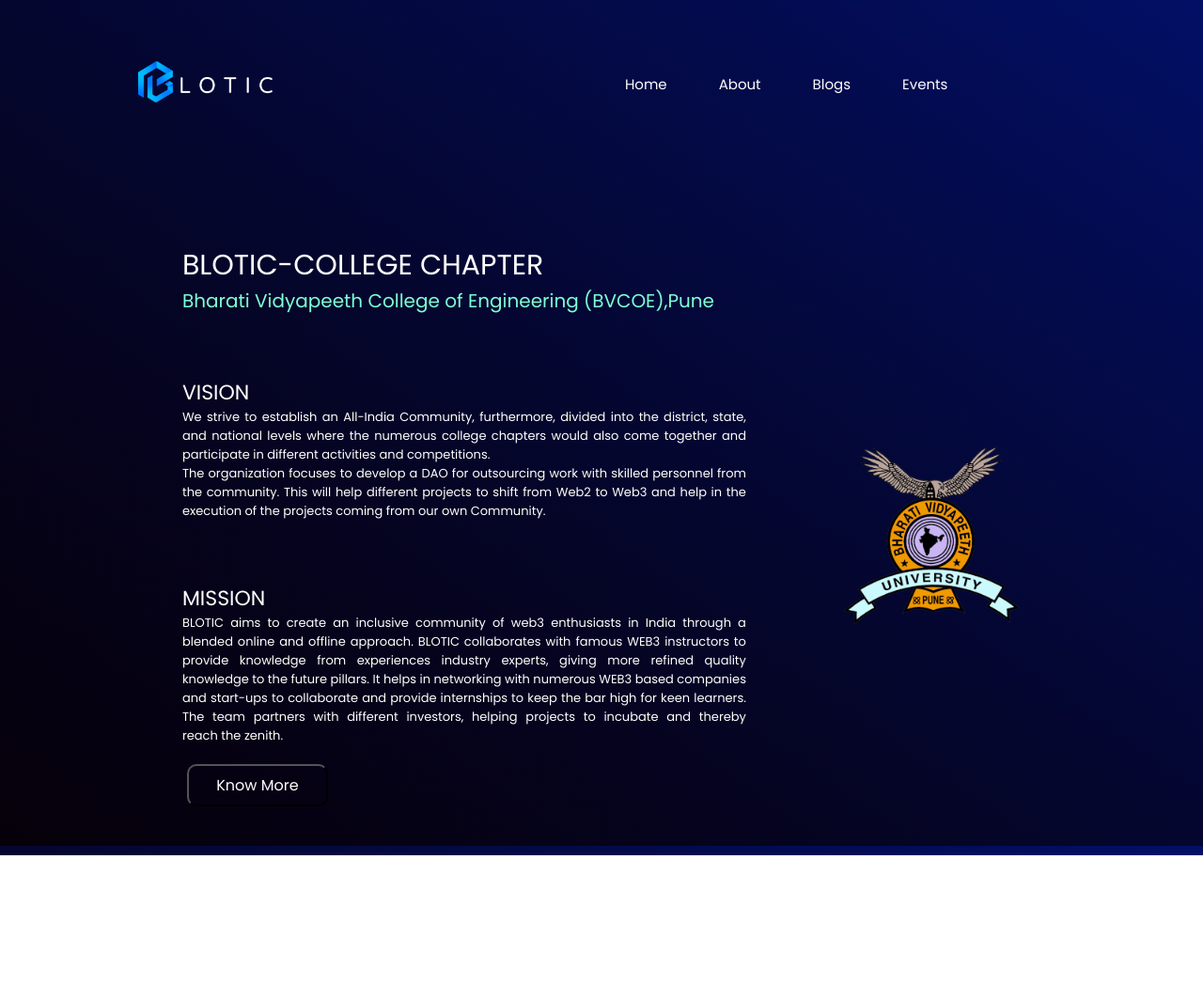
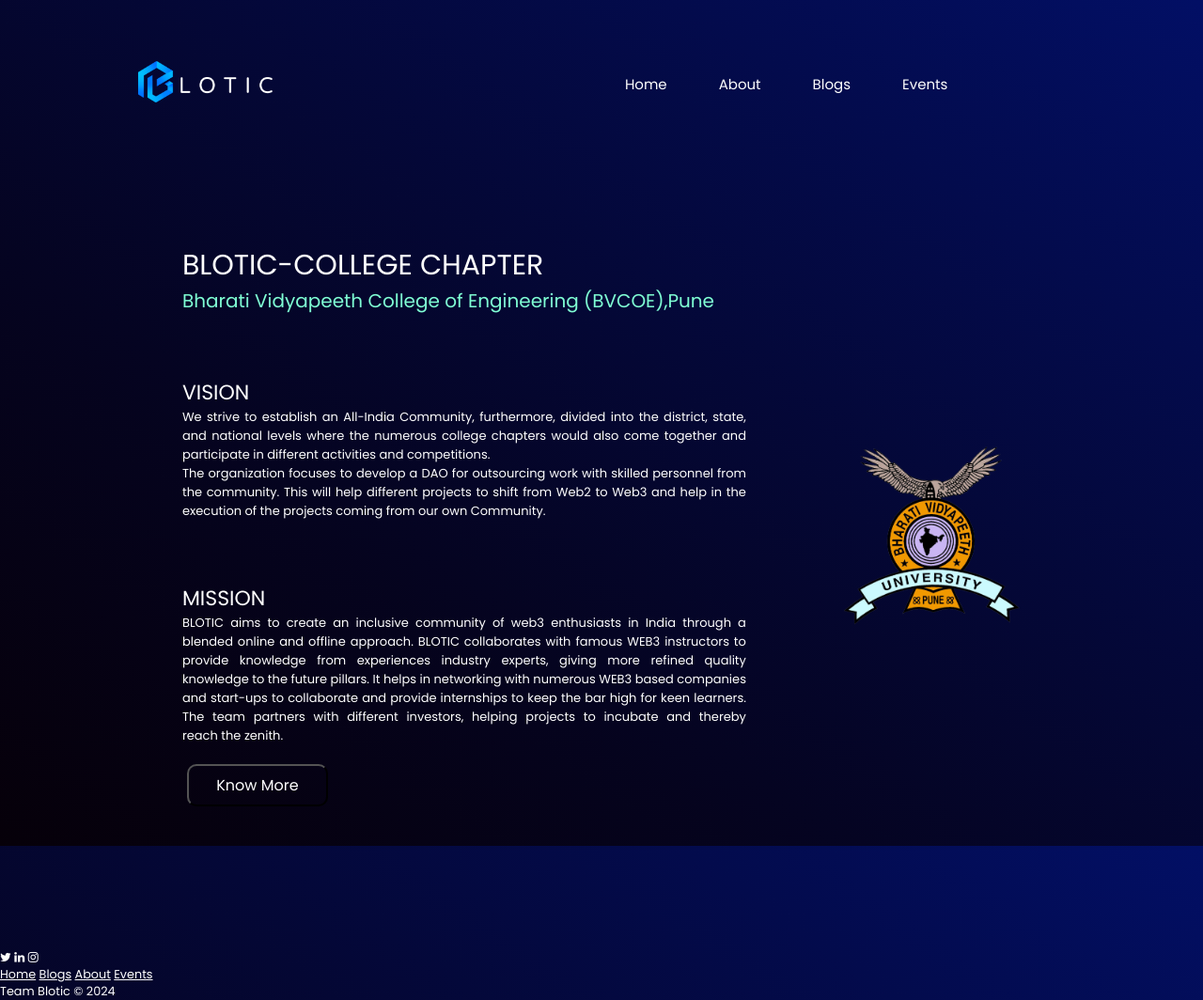
Before and after one commit to uayushdubey/Blotic_webpage, a plain HTML site: page blotic_web/aboutus.html in a window 1280 px wide. Shown: the whole page at 94% size. Before the commit the page ends 910 px from the top, so only its background shows below. Drawn offline with Linux system fonts and the light colour scheme.

Commit message:
Update aboutus.html

```diff
--- a/blotic_web/aboutus.html
+++ b/blotic_web/aboutus.html
@@ -56,6 +56,32 @@ BLOTIC collaborates with famous WEB3 instructors to provide knowledge from exper
             </div>
         </div>
     </section>
+     <footer class="footer-distributed">
+
+        <div class="footer-right">
+
+            <a href="https://twitter.com/Blotic_web3"><i class="fa fa-twitter"></i></a>
+            <a href="https://www.linkedin.com/company/blotic"><i class="fa fa-linkedin"></i></a>
+            <a href="https://www.instagram.com/blotic_bvducoep"><i class="fa fa-instagram"></i></a>
+
+        </div>
+
+        <div class="footer-left">
+
+            <p class="footer-links">
+                <a class="link-1" href="#">Home</a>
+
+                <a href="blogs.html">Blogs</a>
+
+                <a href="aboutus.html">About</a>
+
+                <a href="http://www.blotic.xyz/events">Events</a>
+            </p>
+
+            <p>Team Blotic &copy; 2024</p>
+        </div>
+
+    </footer>
 
     <script src="script.js"></script>
 
```
